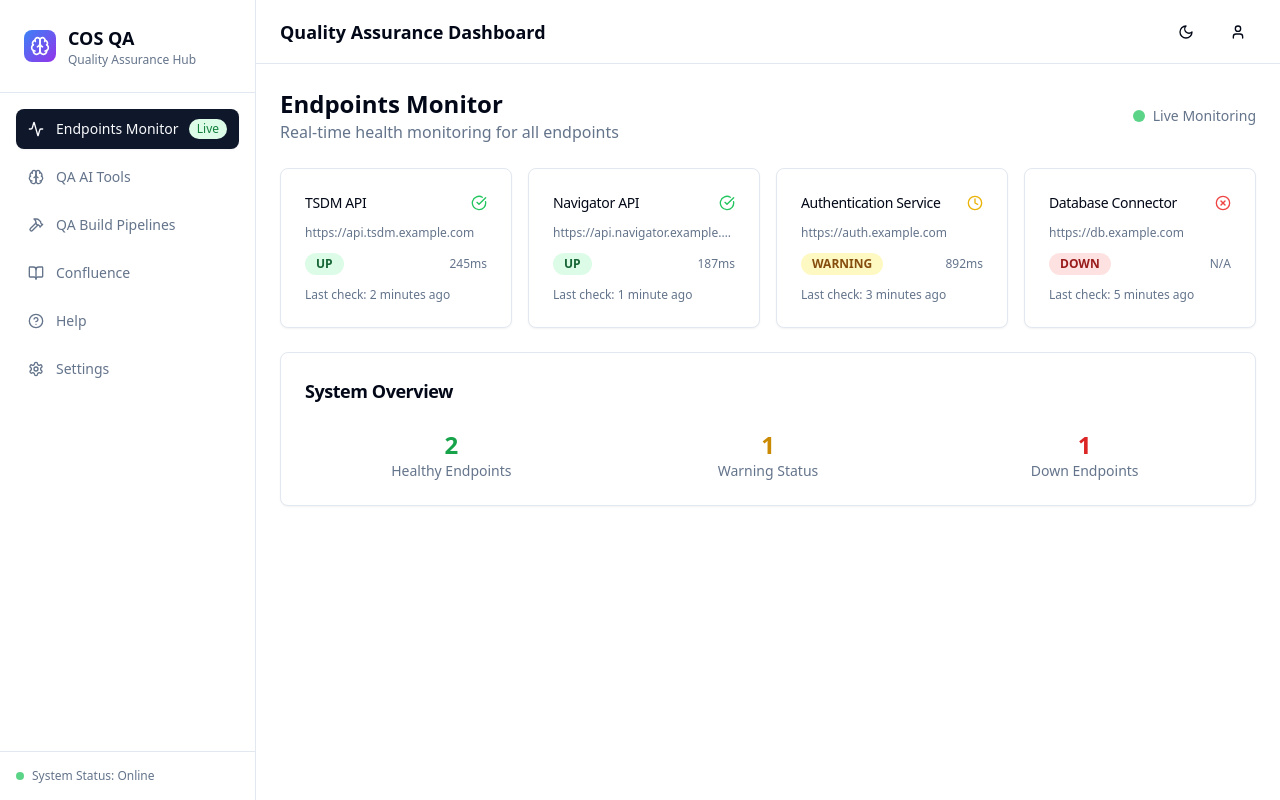
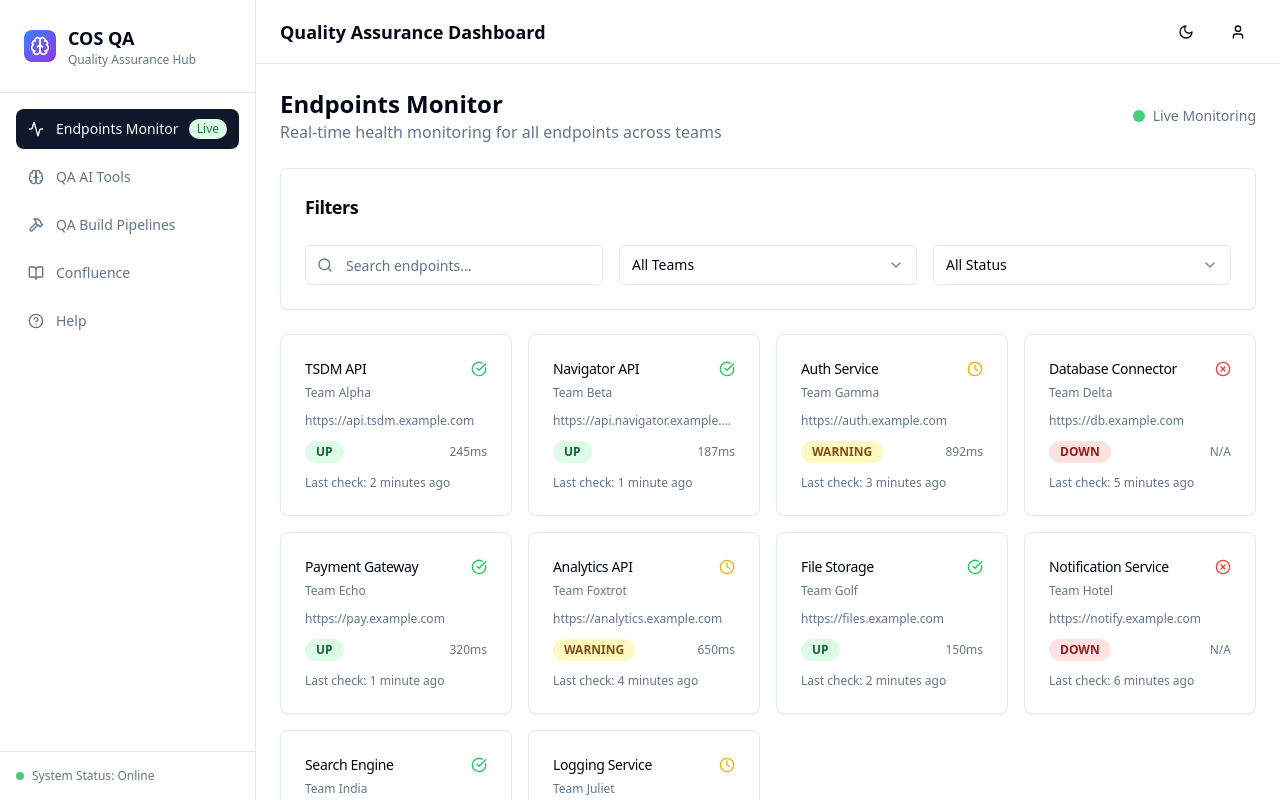
Before and after one commit to LakhalAzzedine/QA-Tools-2026, a React (Vite) app: page / in a window 1280 px wide. Shown: the top 800 px of the page. Built offline with nearby package versions, Linux system fonts and the light colour scheme.

Commit message:
Remove UI elements and add features
- Removed "Quality Assurance Dashboard" title and description from QATools.
- Removed the settings button from the top bar.
- Added a search bar and team/status dropdowns to the Endpoints Monitor.

```diff
--- a/src/components/DashboardContent.tsx
+++ b/src/components/DashboardContent.tsx
@@ -3,7 +3,6 @@ import { EndpointsMonitor } from "./sections/EndpointsMonitor";
 import { QATools } from "./sections/QATools";
 import { BuildPipelines } from "./sections/BuildPipelines";
 import { HelpSection } from "./sections/HelpSection";
-import { SettingsSection } from "./sections/SettingsSection";
 
 interface DashboardContentProps {
   activeSection: string;
@@ -20,8 +19,6 @@ export function DashboardContent({ activeSection }: DashboardContentProps) {
         return <BuildPipelines />;
       case "help":
         return <HelpSection />;
-      case "settings":
-        return <SettingsSection />;
       default:
         return <EndpointsMonitor />;
     }
--- a/src/components/Sidebar.tsx
+++ b/src/components/Sidebar.tsx
@@ -1,5 +1,5 @@
 
-import { Activity, Brain, Hammer, BookOpen, HelpCircle, Settings, Wifi, WifiOff } from "lucide-react";
+import { Activity, Brain, Hammer, BookOpen, HelpCircle, Wifi, WifiOff } from "lucide-react";
 import { cn } from "@/lib/utils";
 
 interface SidebarProps {
@@ -37,12 +37,6 @@ const menuItems = [
     id: "help",
     label: "Help",
     icon: HelpCircle,
-    badge: null
-  },
-  {
-    id: "settings",
-    label: "Settings",
-    icon: Settings,
     badge: null
   }
 ];
--- a/src/components/sections/EndpointsMonitor.tsx
+++ b/src/components/sections/EndpointsMonitor.tsx
@@ -2,7 +2,9 @@
 import { useState, useEffect } from "react";
 import { Card, CardContent, CardHeader, CardTitle } from "@/components/ui/card";
 import { Badge } from "@/components/ui/badge";
-import { Activity, CheckCircle, XCircle, Clock } from "lucide-react";
+import { Input } from "@/components/ui/input";
+import { Select, SelectContent, SelectItem, SelectTrigger, SelectValue } from "@/components/ui/select";
+import { Activity, CheckCircle, XCircle, Clock, Search } from "lucide-react";
 
 interface Endpoint {
   id: string;
@@ -11,43 +13,41 @@ interface Endpoint {
   status: "up" | "down" | "warning";
   responseTime: number;
   lastCheck: string;
+  team: string;
 }
+
+const teams = [
+  "Team Alpha", "Team Beta", "Team Gamma", "Team Delta", "Team Echo",
+  "Team Foxtrot", "Team Golf", "Team Hotel", "Team India", "Team Juliet"
+];
 
 export function EndpointsMonitor() {
   const [endpoints, setEndpoints] = useState<Endpoint[]>([
-    {
-      id: "1",
-      name: "TSDM API",
-      url: "https://api.tsdm.example.com",
-      status: "up",
-      responseTime: 245,
-      lastCheck: "2 minutes ago"
-    },
-    {
-      id: "2",
-      name: "Navigator API",
-      url: "https://api.navigator.example.com",
-      status: "up",
-      responseTime: 187,
-      lastCheck: "1 minute ago"
-    },
-    {
-      id: "3",
-      name: "Authentication Service",
-      url: "https://auth.example.com",
-      status: "warning",
-      responseTime: 892,
-      lastCheck: "3 minutes ago"
-    },
-    {
-      id: "4",
-      name: "Database Connector",
-      url: "https://db.example.com",
-      status: "down",
-      responseTime: 0,
-      lastCheck: "5 minutes ago"
-    }
+    // Sample data for 10 teams
+    { id: "1", name: "TSDM API", url: "https://api.tsdm.example.com", status: "up", responseTime: 245, lastCheck: "2 minutes ago", team: "Team Alpha" },
+    { id: "2", name: "Navigator API", url: "https://api.navigator.example.com", status: "up", responseTime: 187, lastCheck: "1 minute ago", team: "Team Beta" },
+    { id: "3", name: "Auth Service", url: "https://auth.example.com", status: "warning", responseTime: 892, lastCheck: "3 minutes ago", team: "Team Gamma" },
+    { id: "4", name: "Database Connector", url: "https://db.example.com", status: "down", responseTime: 0, lastCheck: "5 minutes ago", team: "Team Delta" },
+    { id: "5", name: "Payment Gateway", url: "https://pay.example.com", status: "up", responseTime: 320, lastCheck: "1 minute ago", team: "Team Echo" },
+    { id: "6", name: "Analytics API", url: "https://analytics.example.com", status: "warning", responseTime: 650, lastCheck: "4 minutes ago", team: "Team Foxtrot" },
+    { id: "7", name: "File Storage", url: "https://files.example.com", status: "up", responseTime: 150, lastCheck: "2 minutes ago", team: "Team Golf" },
+    { id: "8", name: "Notification Service", url: "https://notify.example.com", status: "down", responseTime: 0, lastCheck: "6 minutes ago", team: "Team Hotel" },
+    { id: "9", name: "Search Engine", url: "https://search.example.com", status: "up", responseTime: 410, lastCheck: "1 minute ago", team: "Team India" },
+    { id: "10", name: "Logging Service", url: "https://logs.example.com", status: "warning", responseTime: 780, lastCheck: "3 minutes ago", team: "Team Juliet" }
   ]);
+
+  const [searchTerm, setSearchTerm] = useState("");
+  const [selectedTeam, setSelectedTeam] = useState<string>("all");
+  const [statusFilter, setStatusFilter] = useState<string>("all");
+
+  const filteredEndpoints = endpoints.filter(endpoint => {
+    const matchesSearch = endpoint.name.toLowerCase().includes(searchTerm.toLowerCase()) ||
+                         endpoint.url.toLowerCase().includes(searchTerm.toLowerCase());
+    const matchesTeam = selectedTeam === "all" || endpoint.team === selectedTeam;
+    const matchesStatus = statusFilter === "all" || endpoint.status === statusFilter;
+
+    return matchesSearch && matchesTeam && matchesStatus;
+  });
 
   const getStatusIcon = (status: string) => {
     switch (status) {
@@ -76,12 +76,23 @@ export function EndpointsMonitor() {
     );
   };
 
+  const getStatusCounts = () => {
+    const filtered = filteredEndpoints;
+    return {
+      up: filtered.filter(e => e.status === "up").length,
+      warning: filtered.filter(e => e.status === "warning").length,
+      down: filtered.filter(e => e.status === "down").length
+    };
+  };
+
+  const statusCounts = getStatusCounts();
+
   return (
     <div className="space-y-6">
       <div className="flex items-center justify-between">
         <div>
           <h1 className="text-2xl font-bold text-foreground">Endpoints Monitor</h1>
-          <p className="text-muted-foreground">Real-time health monitoring for all endpoints</p>
+          <p className="text-muted-foreground">Real-time health monitoring for all endpoints across teams</p>
         </div>
         <div className="flex items-center space-x-2">
           <div className="w-3 h-3 bg-green-500 rounded-full animate-pulse"></div>
@@ -89,14 +100,59 @@ export function EndpointsMonitor() {
         </div>
       </div>
 
+      {/* Filters */}
+      <Card>
+        <CardHeader>
+          <CardTitle className="text-lg">Filters</CardTitle>
+        </CardHeader>
+        <CardContent>
+          <div className="grid grid-cols-1 md:grid-cols-3 gap-4">
+            <div className="relative">
+              <Search className="absolute left-3 top-1/2 transform -translate-y-1/2 text-muted-foreground w-4 h-4" />
+              <Input
+                placeholder="Search endpoints..."
+                value={searchTerm}
+                onChange={(e) => setSearchTerm(e.target.value)}
+                className="pl-10"
+              />
+            </div>
+
+            <Select value={selectedTeam} onValueChange={setSelectedTeam}>
+              <SelectTrigger>
+                <SelectValue placeholder="Select team" />
+              </SelectTrigger>
+              <SelectContent>
+                <SelectItem value="all">All Teams</SelectItem>
+                {teams.map((team) => (
+                  <SelectItem key={team} value={team}>{team}</SelectItem>
+                ))}
+              </SelectContent>
+            </Select>
+
+            <Select value={statusFilter} onValueChange={setStatusFilter}>
+              <SelectTrigger>
+                <SelectValue placeholder="Filter by status" />
+              </SelectTrigger>
+              <SelectContent>
+                <SelectItem value="all">All Status</SelectItem>
+                <SelectItem value="up">Up</SelectItem>
+                <SelectItem value="warning">Warning</SelectItem>
+                <SelectItem value="down">Down</SelectItem>
+              </SelectContent>
+            </Select>
+          </div>
+        </CardContent>
+      </Card>
+
       <div className="grid grid-cols-1 md:grid-cols-2 lg:grid-cols-3 xl:grid-cols-4 gap-4">
-        {endpoints.map((endpoint) => (
+        {filteredEndpoints.map((endpoint) => (
           <Card key={endpoint.id} className="hover:shadow-lg transition-shadow duration-200">
             <CardHeader className="pb-3">
               <div className="flex items-center justify-between">
                 <CardTitle className="text-sm font-medium">{endpoint.name}</CardTitle>
                 {getStatusIcon(endpoint.status)}
               </div>
+              <div className="text-xs text-muted-foreground">{endpoint.team}</div>
             </CardHeader>
             <CardContent className="space-y-3">
               <div className="text-xs text-muted-foreground truncate">
@@ -125,15 +181,15 @@ export function EndpointsMonitor() {
         <CardContent>
           <div className="grid grid-cols-1 md:grid-cols-3 gap-6">
             <div className="text-center">
-              <div className="text-2xl font-bold text-green-600">2</div>
+              <div className="text-2xl font-bold text-green-600">{statusCounts.up}</div>
               <div className="text-sm text-muted-foreground">Healthy Endpoints</div>
             </div>
             <div className="text-center">
-              <div className="text-2xl font-bold text-yellow-600">1</div>
+              <div className="text-2xl font-bold text-yellow-600">{statusCounts.warning}</div>
               <div className="text-sm text-muted-foreground">Warning Status</div>
             </div>
             <div className="text-center">
-              <div className="text-2xl font-bold text-red-600">1</div>
+              <div className="text-2xl font-bold text-red-600">{statusCounts.down}</div>
               <div className="text-sm text-muted-foreground">Down Endpoints</div>
             </div>
           </div>
--- a/src/components/sections/QATools.tsx
+++ b/src/components/sections/QATools.tsx
@@ -129,11 +129,6 @@ export function QATools() {
 
   return (
     <div className="space-y-6">
-      <div>
-        <h1 className="text-2xl font-bold text-foreground">Quality Assurance Dashboard</h1>
-        <p className="text-muted-foreground">AI-powered tools to enhance your quality assurance workflow</p>
-      </div>
-
       {/* Horizontal Toolbar */}
       <Card>
         <CardHeader>
```
